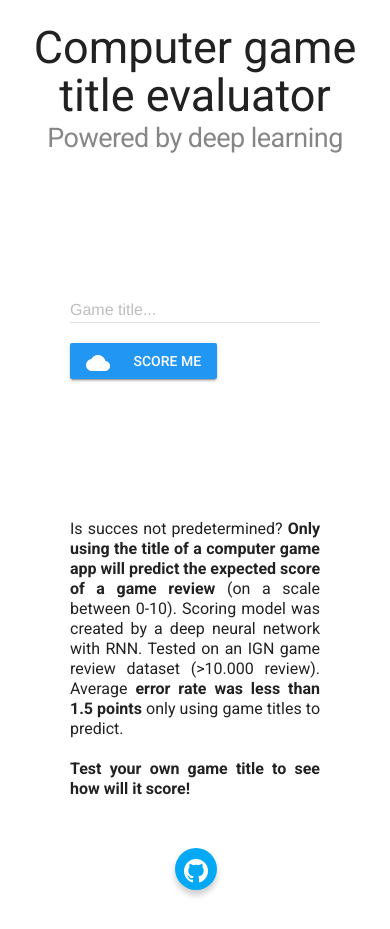
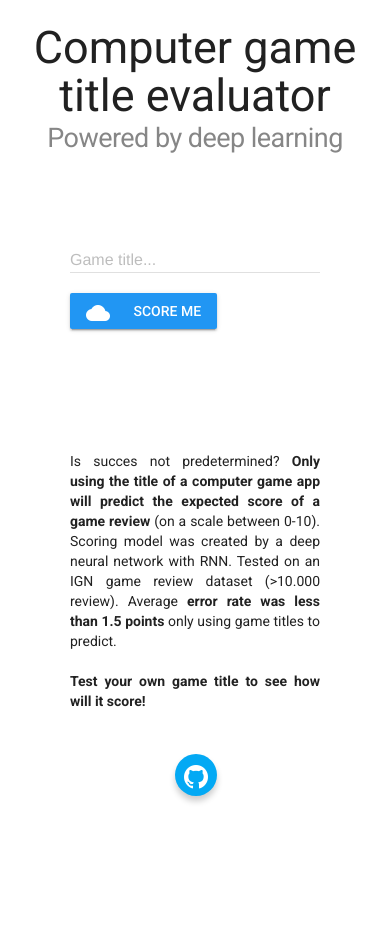
Before and after one commit to vtisza/game_title_evaluator, a Flask app: page / in a window 390 px wide; the page is wider, and only the part inside the window is pictured. After the commit the page ends 803 px from the top of that part, so only its background shows below. Run offline with Flask 2, Linux system fonts and the light colour scheme; some libraries are stand-ins or nearby versions.

Commit message:
Optimizing css for mobile

```diff
--- a/static/custom_1.css
+++ b/static/custom_1.css
@@ -1,9 +1,9 @@
 form {
   box-sizing: border-box;
-  margin: 100px 50px 20px;
-  padding-bottom: 40px;
-  border-radius: 30px;
-  padding: 20px;
+  margin: 50px 50px 2px;
+  padding-bottom: 40px 40px 5px;
+  border-radius: 30px 30px 5x;
+  padding: 20px 20px 2px;
   h1 {
     box-sizing: border-box;
   }
@@ -11,8 +11,8 @@ form {
 
 h2 {
     box-sizing: border-box;
-    margin: 80px 30px 20px;
-    padding-bottom: 40px;
+    margin: 80px 30px 2px;
+    padding-bottom: 40px 40px 10px;
     border-radius: 10px;
     text-align: center;
   }
@@ -53,10 +53,10 @@ i {
 
 .desc {
     box-sizing: border-box;
-    font-size: 16px;
-    padding: 20px 20px 5px;
-    margin: 100px 50px 5px;
-    border-radius: 10px;
+    font-size: 16px 16px 14px;
+    padding: 20px 20px 2px;
+    margin: 100px 50px 2px;
+    border-radius: 10px 10px 2px;
     font-family: Roboto, sans-serif;
     text-align: justify;
   }
@@ -64,9 +64,9 @@ i {
 .desc_pred {
     box-sizing: border-box;
     font-size: 20px;
-    padding: 20px 20px 5px;
-    margin: 100px 50px 5px;
-    border-radius: 10px;
+    padding: 20px 20px 2px;
+    margin: 100px 50px 2px;
+    border-radius: 10px 10px 2px;
     font-family: Roboto, sans-serif;
     text-align: justify;
   }
```
